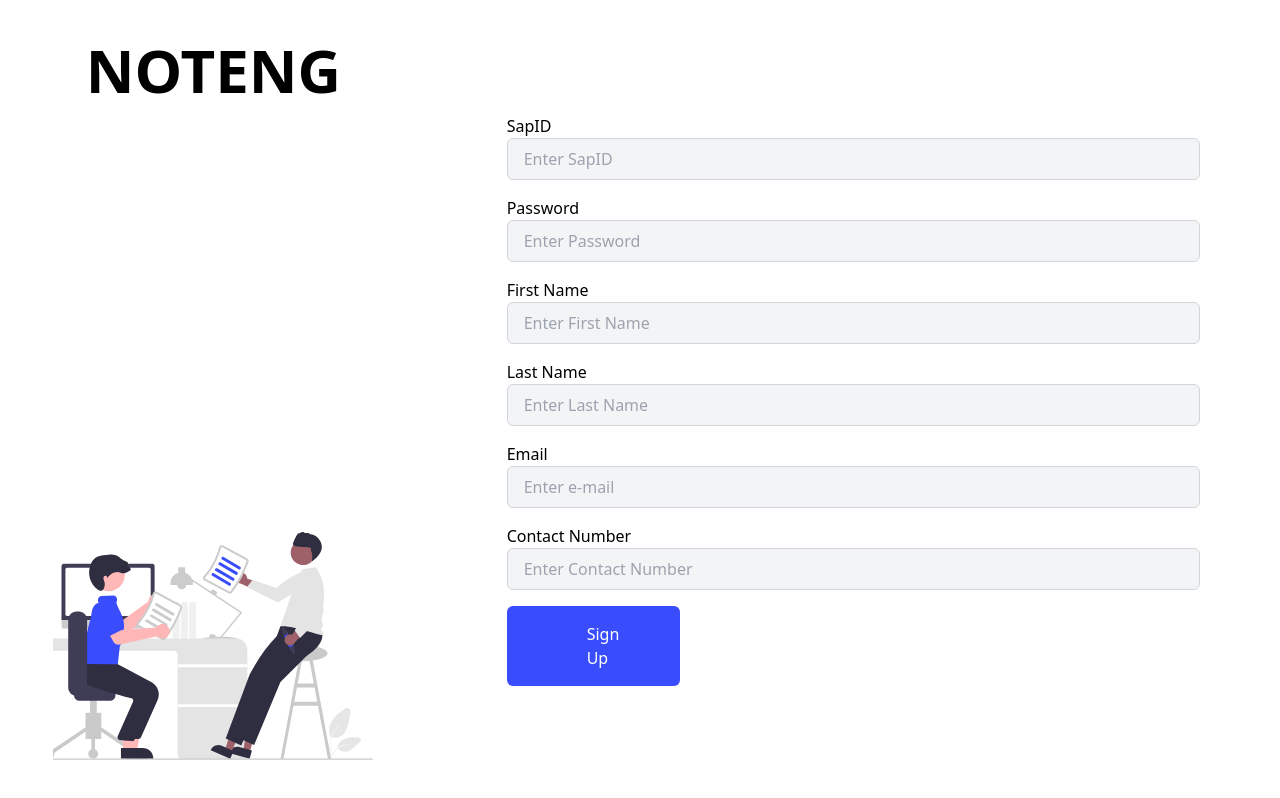
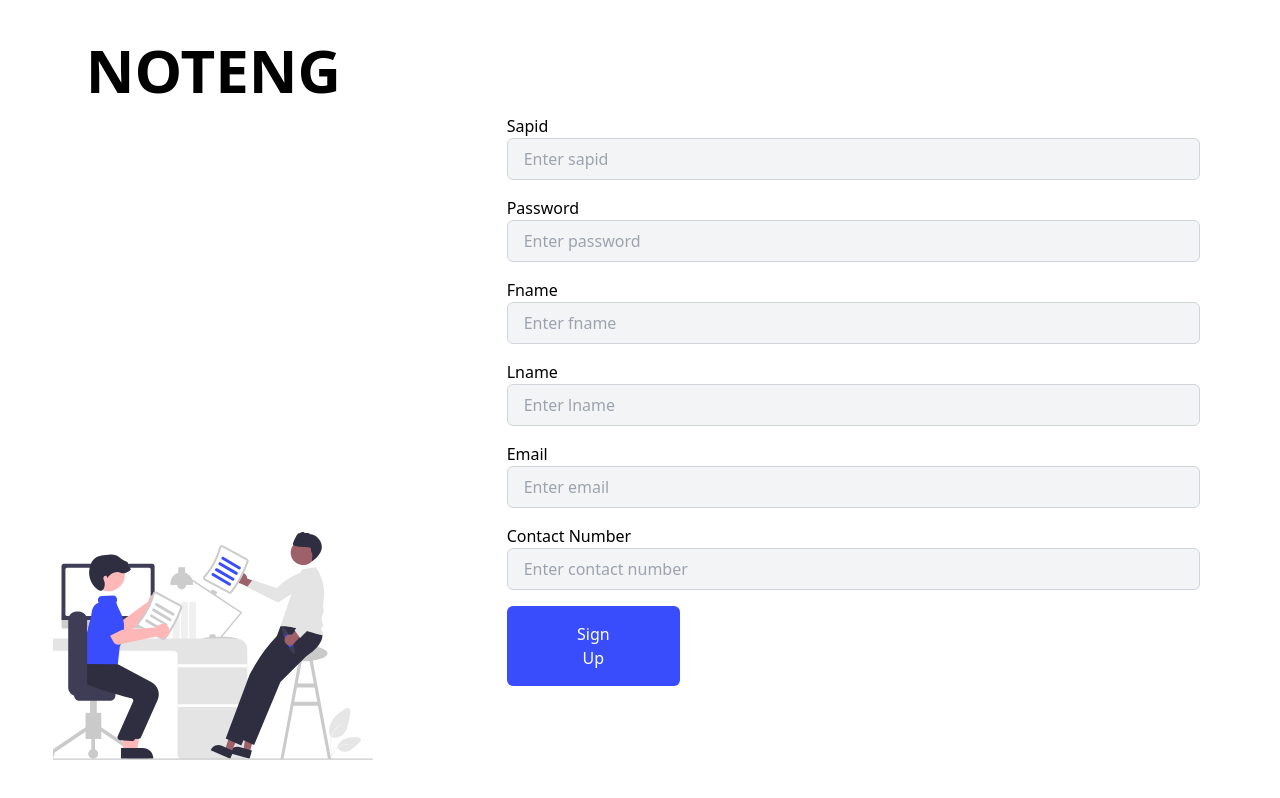
Before and after one commit to djunicode/noteng, a React (Create React App) app: page /SignUp in a window 1280 px wide. Built offline with nearby package versions, Linux system fonts and the light colour scheme.

Commit message:
Updated authentication pages

```diff
--- a/src/Pages/SignUp.jsx
+++ b/src/Pages/SignUp.jsx
@@ -11,131 +11,75 @@ const SignUp = () => {
         lname: '',
         email: '',
         contact_number: '',
-        description: ''
     });
-    const [errorMessage, setErrorMessage] = useState(''); // State to hold error messages
+    const [errorMessage, setErrorMessage] = useState('');
 
     const handleChange = (e) => {
         setFormData({
             ...formData,
-            [e.target.name]: e.target.value
+            [e.target.name]: e.target.value,
         });
     };
 
     const handleSubmit = async (e) => {
         e.preventDefault();
-        setErrorMessage(''); // Clear previous error messages
+        setErrorMessage('');
 
         try {
             const response = await fetch('https://monilmeh.pythonanywhere.com/auth/register', {
                 method: 'POST',
                 headers: {
-                    'Content-Type': 'application/json'
+                    'Content-Type': 'application/json',
+                    'Authorization': 'API-TOKEN',
                 },
-                body: JSON.stringify({
-                    sapid: formData.sapid,
-                    password: formData.password,
-                    fname: formData.fname,
-                    lname: formData.lname,
-                    email: formData.email,
-                    contact_number: formData.contact_number
-                })
+                body: JSON.stringify(formData),
             });
 
             if (response.ok) {
-                navigate('/'); // Navigate to home page after successful sign-up
+                navigate('/');
             } else {
                 const errorData = await response.json();
+                console.error('Error response from server:', errorData);
                 setErrorMessage(errorData.message || 'Signup failed');
             }
         } catch (error) {
+            console.error('Error during fetch:', error);
             setErrorMessage('An error occurred during sign-up. Please try again.');
         }
     };
 
     return (
-        <div className="flex flex-row h-screen">
-            <div className="w-1/3 py-10 flex flex-col justify-between items-center">
-                <h1 className="text-6xl px-40 justify-center font-extrabold mb-10">NOTENG</h1>
+        <div className="flex flex-col sm:flex-row h-screen">
+            <div className="w-full sm:w-1/3 py-10 flex flex-col justify-between items-center">
+                <h1 className="text-6xl px-10 sm:px-40 text-center font-extrabold mb-10">NOTENG</h1>
                 <img src={SignUpImg} alt="SignUp" className="w-3/4" />
             </div>
-            <div className="w-2/3 bg-white flex justify-center items-center">
-                <div className="w-full p-20">
+            <div className="w-full sm:w-2/3 bg-white flex justify-center items-center">
+                <div className="w-full p-10 sm:p-20">
                     <form onSubmit={handleSubmit}>
-                        <div className="mb-4">
-                            <label htmlFor="sapid" className="block font-medium">SapID</label>
-                            <input
-                                type="sapid"
-                                id="sapid"
-                                name="sapid"
-                                placeholder="Enter SapID"
-                                className="w-full py-2 px-4 bg-gray-100 border border-gray-300 rounded-md"
-                                value={formData.sapid}
-                                onChange={handleChange}
-                            />
-                        </div>
-                        <div className="mb-4">
-                            <label htmlFor="password" className="block font-medium">Password</label>
-                            <input
-                                type="password"
-                                id="password"
-                                name="password"
-                                placeholder="Enter Password"
-                                className="w-full py-2 px-4 bg-gray-100 border border-gray-300 rounded-md"
-                                value={formData.password}
-                                onChange={handleChange}
-                            />
-                        </div>
-                        <div className="mb-4">
-                            <label htmlFor="fname" className="block font-medium">First Name</label>
-                            <input
-                                type="text"
-                                id="fname"
-                                name="fname"
-                                placeholder="Enter First Name"
-                                className="w-full py-2 px-4 bg-gray-100 border border-gray-300 rounded-md"
-                                value={formData.fname}
-                                onChange={handleChange}
-                            />
-                        </div>
-                        <div className="mb-4">
-                            <label htmlFor="lname" className="block font-medium">Last Name</label>
-                            <input
-                                type="text"
-                                id="lname"
-                                name="lname"
-                                placeholder="Enter Last Name"
-                                className="w-full py-2 px-4 bg-gray-100 border border-gray-300 rounded-md"
-                                value={formData.lname}
-                                onChange={handleChange}
-                            />
-                        </div>
-                        <div className="mb-4">
-                            <label htmlFor="email" className="block font-medium">Email</label>
-                            <input
-                                type="email"
-                                id="email"
-                                name="email"
-                                placeholder="Enter e-mail"
-                                className="w-full py-2 px-4 border bg-gray-100 border-gray-300 rounded-md"
-                                value={formData.email}
-                                onChange={handleChange}
-                            />
-                        </div>
-                        <div className="mb-4">
-                            <label htmlFor="contact_number" className="block font-medium">Contact Number</label>
-                            <input
-                                type="text"
-                                id="contact_number"
-                                name="contact_number"
-                                placeholder="Enter Contact Number"
-                                className="w-full py-2 px-4 bg-gray-100 border border-gray-300 rounded-md"
-                                value={formData.contact_number}
-                                onChange={handleChange}
-                            />
-                        </div>
-                        <button type="submit" className="bg-custom-blue py-4 justify-center text-white px-20 rounded-md w-1/4">Sign Up</button>
+                        {['sapid', 'password', 'fname', 'lname', 'email', 'contact_number'].map((field) => (
+                            <div className="mb-4" key={field}>
+                                <label htmlFor={field} className="block font-medium capitalize">
+                                    {field.replace('_', ' ')}
+                                </label>
+                                <input
+                                    type={field === 'password' ? 'password' : 'text'}
+                                    id={field}
+                                    name={field}
+                                    placeholder={`Enter ${field.replace('_', ' ')}`}
+                                    className="w-full py-2 px-4 bg-gray-100 border border-gray-300 rounded-md"
+                                    value={formData[field]}
+                                    onChange={handleChange}
+                                />
+                            </div>
+                        ))}
+                        <button
+                            type="submit"
+                            className="bg-custom-blue py-4 flex justify-center items-center text-white px-20 rounded-md w-full sm:w-1/4 mx-auto sm:mx-0">
+                            Sign Up
+                        </button>
                     </form>
+
                     {errorMessage && (
                         <div className="mt-4 text-red-500">
                             {errorMessage}
--- a/src/Pages/Splash.jsx
+++ b/src/Pages/Splash.jsx
@@ -2,6 +2,7 @@ import React from 'react';
 import { useNavigate } from 'react-router-dom';
 import SplashImg1 from '../assets/splashimg-top.svg';
 import SplashImg2 from '../assets/splashimg-bottom.svg';
+
 const Splash = () => {
     const navigate = useNavigate();
 
@@ -12,23 +13,24 @@ const Splash = () => {
     function signupClick() {
         navigate('/SignUp');
     }
+
     return (
         <div className="flex flex-col h-screen bg-custom-white">
-            <div className="flex flex-row flex-1">
-                <div className="flex justify-center items-center w-1/2">
+            <div className="flex flex-col sm:flex-row flex-1">
+                <div className="flex justify-center items-center w-full sm:w-1/2">
                     <img src={SplashImg1} alt="Illustration" className="w-1/2" />
                 </div>
-                <div className="flex flex-col justify-center items-center w-1/2">
+                <div className="flex flex-col justify-center items-center w-full sm:w-1/2">
                     <h1 className="text-6xl font-extrabold mb-10">NOTENG</h1>
                 </div>
             </div>
 
-            <div className="flex flex-row flex-1">
-                <div className="flex flex-col justify-center items-end w-1/2">
-                    <button onClick={loginClick} className="bg-custom-blue text-black px-20 py-4 w-1/3 rounded-md mb-4 font-bold">Login</button>
-                    <button onClick={signupClick} className="bg-custom-gray text-black px-20 py-4 w-1/3 rounded-md mb-4 font-bold">SignUp</button>
+            <div className="flex flex-col sm:flex-row flex-1">
+                <div className="flex flex-col justify-center items-center sm:items-end w-full sm:w-1/2">
+                    <button onClick={loginClick} className="bg-custom-blue text-black px-20 py-4 w-2/3 sm:w-1/3 rounded-md mb-4 font-bold">Login</button>
+                    <button onClick={signupClick} className="bg-custom-gray text-black px-20 py-4 w-2/3 sm:w-1/3 rounded-md mb-4 font-bold">SignUp</button>
                 </div>
-                <div className="flex justify-center items-center w-1/2">
+                <div className="flex justify-center items-center w-full sm:w-1/2">
                     <img src={SplashImg2} alt="Illustration" className="w-1/2" />
                 </div>
             </div>
--- a/src/index.js
+++ b/src/index.js
@@ -1,11 +1,11 @@
 import React from 'react';
-import ReactDOM from 'react-dom';
+import { createRoot } from 'react-dom/client'; // Import createRoot from react-dom/client
 import './index.css';
 import App from './App';
 import reportWebVitals from './reportWebVitals';
 import "@fontsource/poppins"; // Defaults to weight 400
 
-const root = ReactDOM.createRoot(document.getElementById('root'));
+const root = createRoot(document.getElementById('root'));
 root.render(
   <React.StrictMode>
     <App />
```
Also changed, not shown: src/Pages/LoginPage.jsx (+14 -12 lines).
